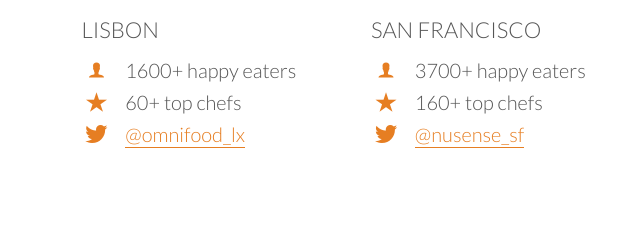
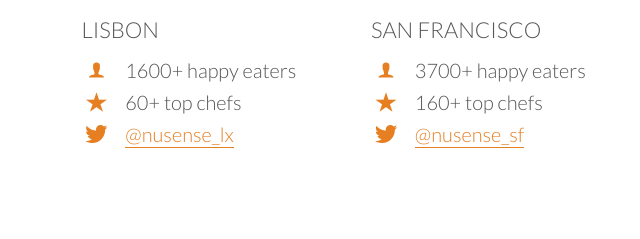
Before and after one commit to nusense-design/First-Project, a plain HTML site: page index.html in a window 1280 px wide. Shown: the part 3127-3366 px from the top of the page, 0-640 px from the left. Drawn offline with nearby package versions, Linux system fonts and the light colour scheme; a script that the page names is missing; files whose address does not match are found by name.

Commit message:
some changes to html

```diff
--- a/index.html
+++ b/index.html
@@ -178,7 +178,7 @@
                 </div>
                 <div class="city-feature">
                     <i class="ion-social-twitter icon-small"></i>
-                    <a href="#">@omnifood_lx</a>
+                    <a href="#">@nusense_lx</a>
                 </div>
             </div>
             <div class="col span-1-of-4 box">
```
